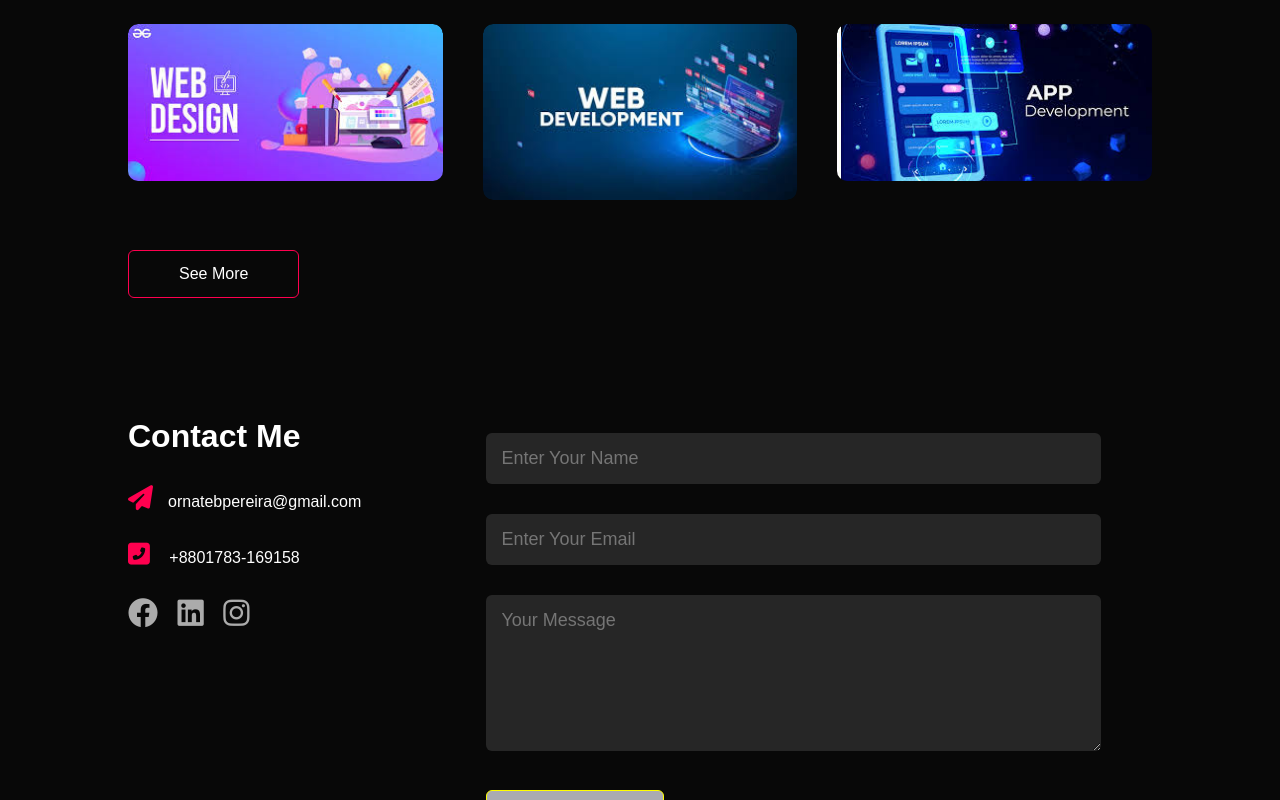
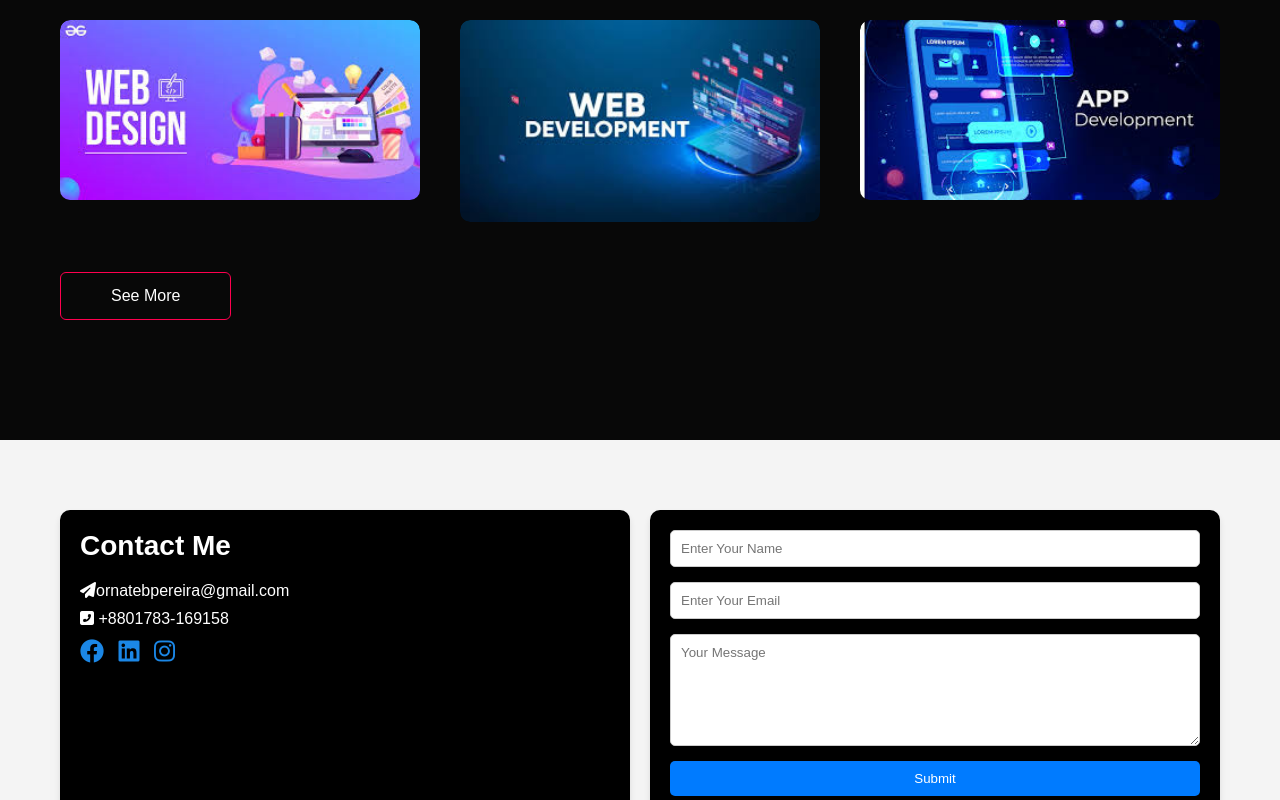
Before and after one commit to ornate0201/Portfolio-of-Ornate, a plain HTML site: page index.html in a window 1280 px wide. Shown: the part 2000-2800 px from the top of the page. Drawn offline with Linux system fonts and the light colour scheme.

Commit message:
Your commit message

```diff
--- a/css/style.css
+++ b/css/style.css
@@ -52,7 +52,7 @@ nav img{
     width: 140px;
 }
 
-nav ul li{
+ nav ul li{
     display: inline-block;
     list-style: none;
     margin: 10px 20px ;
@@ -610,7 +610,7 @@ nav ul li a:hover::after{
     background: #06849b;
 }
 /*========contact=======*/
-.row{
+/* .row{
     display: flex;
     flex-direction: row;
 }
@@ -699,7 +699,88 @@ form .btn3:hover{
 .copyright i{
      color: #ffffff26;
 }
+ */
+ #contact {
+    padding: 50px 20px;
+    background-color: #f4f4f4;
+}
 
+.container {
+    max-width: 1200px;
+    margin: 0 auto;
+}
+
+.row {
+    display: flex;
+    flex-wrap: wrap;
+    gap: 20px;
+}
+
+.contact-left,
+.contact-right {
+    flex: 1 1 calc(50% - 20px);
+    padding: 20px;
+    background: #000000;
+    border-radius: 10px;
+    box-shadow: 0 4px 6px rgba(0, 0, 0, 0.1);
+}
+
+.contact-left h1 {
+    margin-bottom: 20px;
+    font-size: 24px;
+    color: #ffffff;
+}
+
+.contact-left p {
+    margin: 10px 0;
+    font-size: 16px;
+    color: #ffffff;
+}
+
+.social-icons a {
+    margin-right: 10px;
+    font-size: 20px;
+    color: #1b87e6;
+    text-decoration: none;
+}
+
+.social-icons a:hover {
+    color: #0ee8d6;
+}
+
+.contact-right form {
+    display: flex;
+    flex-direction: column;
+    gap: 15px;
+}
+
+.contact-right input,
+.contact-right textarea {
+    width: 100%;
+    padding: 10px;
+    border: 1px solid #ccc;
+    border-radius: 5px;
+}
+
+.contact-right button {
+    padding: 10px 20px;
+    background: #007bff;
+    color: #fff;
+    border: none;
+    border-radius: 5px;
+    cursor: pointer;
+}
+
+.contact-right button:hover {
+    background: #16d2b6;
+}
+
+.copyright {
+    text-align: center;
+    margin-top: 20px;
+    font-size: 14px;
+    color: #000000;
+}
 
 #msg{
     color: #00b7ff;
@@ -812,3 +893,66 @@ form .btn3:hover{
         font-size: 15px;
     }
 }
+
+/* Smartphones (portrait and landscape) */
+@media (max-width: 600px) {
+    .contact-left,
+    .contact-right {
+        flex: 1 1 100%;
+    }
+
+    .container {
+        padding: 10px;
+    }
+
+    .social-icons a {
+        font-size: 16px;
+    }
+
+    form input,
+    form textarea {
+        font-size: 14px;
+    }
+}
+
+/* Tablets */
+@media (min-width: 601px) and (max-width: 1024px) {
+    .contact-left,
+    .contact-right {
+        flex: 1 1 calc(50% - 10px);
+    }
+}
+
+/* Desktops */
+@media (min-width: 1025px) {
+    .container {
+        padding: 20px;
+    }
+
+    .contact-left h1 {
+        font-size: 28px;
+    }
+
+    .social-icons a {
+        font-size: 24px;
+    }
+}
+
+
+
+/*=========custon-scroll-bar==========*/
+
+::-webkit-scrollbar{
+    width: 15px;
+
+}
+
+::-webkit-scrollbar-track{
+    background: #00b7ff;
+
+}
+
+::-webkit-scrollbar-thumb{
+    background: linear-gradient(#642bff, #ff22e6);
+    border-radius: 10px;
+}
--- a/index.html
+++ b/index.html
@@ -185,7 +185,7 @@
         </div>
     </div>
     <div class="copyright">
-        <p>copyright <i class="fa-solid fa-copyright"></i> reserved by Ornate Blaise Pereira</p>
+        <p>copyright <i class="fa-solid fa-copyright"></i> All reserved by Ornate Blaise Pereira.</p>
     </div>
 </div>
        <!--================Contact-end======================-->
```
